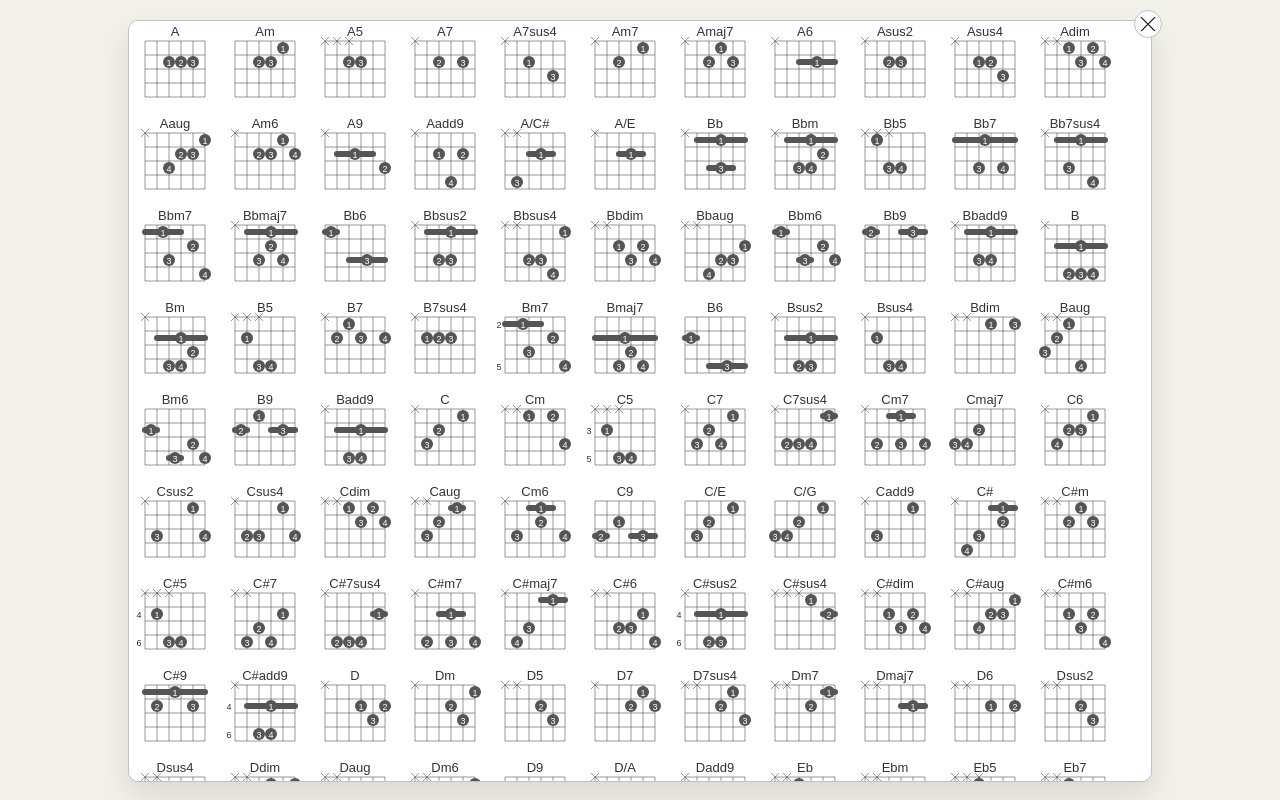
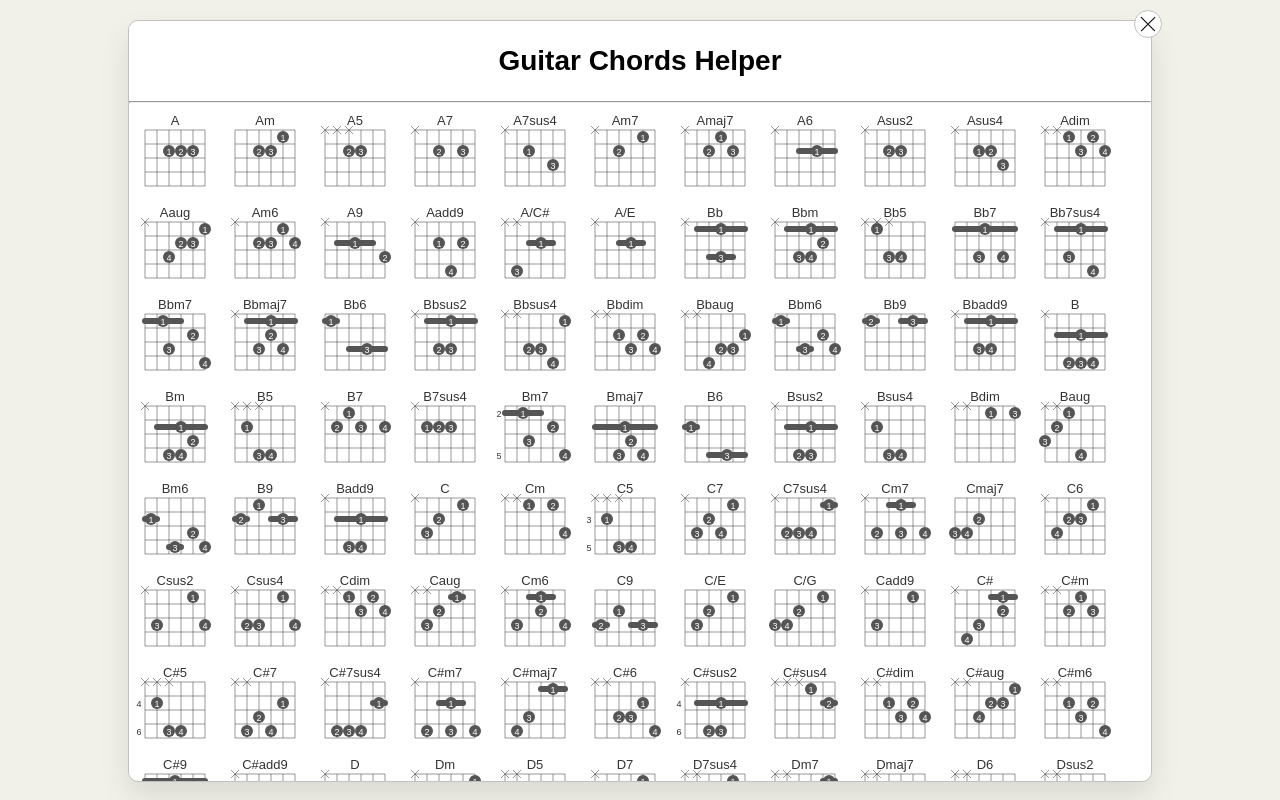
Before and after one commit to haixiangyan/guitar-tabs-editor, a React (Create React App) app: page / in a window 1280 px wide. Both pictures are taken after a click on the element "Tips". Built offline with nearby package versions, Linux system fonts and the light colour scheme.

Commit message:
Add title to Helper component

```diff
--- a/src/App.js
+++ b/src/App.js
@@ -52,14 +52,9 @@
     });
   };
 
-  // Save this tab
-  save = () => {
-    alert('This tab is saved!');
-  };
-
-  // Reset this tab
-  reset = () => {
-    alert('The draft is reset!');
+  // Download as a pdf
+  download = () => {
+    alert('The draft is download!');
   };
 
   render() {
@@ -76,7 +71,7 @@
           <HeaderForm
             form={headerForm}
             onChange={this.handleHeaderForm}
-            save={this.save}
+            download={this.download}
             tips={this.toggleHelper}>
           </HeaderForm>
         </header>
--- a/src/components/Editor/Editor.jsx
+++ b/src/components/Editor/Editor.jsx
@@ -13,7 +13,12 @@
   onChange = (event) => {
     // Emit form to APP component
     this.props.onChange(event.target.value);
-  }
+  };
+
+  // Ref
+  textAreaRef = (textArea) => {
+    this.textArea = textArea;
+  };
 
   render() {
     const {
@@ -23,11 +28,14 @@
     return (
       <div className="ge-editor">
         <TextArea
+          textAreaRef={this.textAreaRef}
           name="editor"
           value={form.content}
           className="ge-editor-textarea"
           onChange={this.onChange}>
         </TextArea>
+
+        {/*<div className="ge-editor-hint">Hello World</div>*/}
       </div>
     )
   }
--- a/src/components/HeaderForm/HeaderForm.jsx
+++ b/src/components/HeaderForm/HeaderForm.jsx
@@ -1,4 +1,4 @@
-import React, { Component } from 'react';
+import React, {Component} from 'react';
 import PropTypes from 'prop-types';
 
 // Import react-switch
@@ -7,7 +7,7 @@
 // Import custom components
 import Button from '../Button/Button';
 import Input from '../Input/Input';
-import { checkedIcon, uncheckedIcon } from './SwitchIcon';
+import {checkedIcon, uncheckedIcon} from './SwitchIcon';
 
 // Import custom styles
 import './styles.css';
@@ -21,7 +21,7 @@
       ...this.props.form,
       [event.target.name]: event.target.value
     });
-  }
+  };
 
   // Switch handler
   onSwitchChange = (isEmbedChord) => {
@@ -29,18 +29,18 @@
       ...this.props.form,
       isEmbedChord
     })
-  }
+  };
 
   render() {
     const {
       form,
-      save,
+      download,
       tips
     } = this.props;
 
     return (
       <div className="ge-header-form">
-        <form >
+        <form>
           <Input
             name="song"
             value={form.song}
@@ -66,6 +66,14 @@
         </form>
 
         <div className="ge-operation">
+          <a className="ge-github" rel="noopener noreferrer" href="https://github.com/Haixiang6123/Guitar-Editor" target="_blank">
+            <svg height="28" viewBox="0 0 16 16" version="1.1" width="32"
+                 aria-hidden="true">
+              <path fillRule="evenodd"
+                    d="M8 0C3.58 0 0 3.58 0 8c0 3.54 2.29 6.53 5.47 7.59.4.07.55-.17.55-.38 0-.19-.01-.82-.01-1.49-2.01.37-2.53-.49-2.69-.94-.09-.23-.48-.94-.82-1.13-.28-.15-.68-.52-.01-.53.63-.01 1.08.58 1.23.82.72 1.21 1.87.87 2.33.66.07-.52.28-.87.51-1.07-1.78-.2-3.64-.89-3.64-3.95 0-.87.31-1.59.82-2.15-.08-.2-.36-1.02.08-2.12 0 0 .67-.21 2.2.82.64-.18 1.32-.27 2-.27.68 0 1.36.09 2 .27 1.53-1.04 2.2-.82 2.2-.82.44 1.1.16 1.92.08 2.12.51.56.82 1.27.82 2.15 0 3.07-1.87 3.75-3.65 3.95.29.25.54.73.54 1.48 0 1.07-.01 1.93-.01 2.2 0 .21.15.46.55.38A8.013 8.013 0 0 0 16 8c0-4.42-3.58-8-8-8z"/>
+            </svg>
+          </a>
+
           <Switch
             width={75}
             className="ge-embedchord-switch"
@@ -79,8 +87,8 @@
           <Button
             style={styles.offsetRight}
             type="primary"
-            onClick={save}>
-            Save
+            onClick={download}>
+            Download
           </Button>
 
           <Button
@@ -96,15 +104,18 @@
 
 HeaderForm.propTypes = {
   onChange: PropTypes.func,
-  save: PropTypes.func,
+  download: PropTypes.func,
   tips: PropTypes.func,
   form: PropTypes.object
 };
 
 HeaderForm.defaultProps = {
-  onChange: () => {},
-  save: () => {},
-  tips: () => {},
+  onChange: () => {
+  },
+  download: () => {
+  },
+  tips: () => {
+  },
   form: {
     song: '',
     singer: '',
--- a/src/components/HeaderForm/styles.css
+++ b/src/components/HeaderForm/styles.css
@@ -22,3 +22,15 @@
   display: flex;
   align-items: center;
 }
+
+.ge-github {
+  margin-right: 10px;
+  display: flex;
+  align-items: center;
+  border-radius: 50%;
+  transition: .5s box-shadow;
+}
+
+.ge-github:hover {
+  box-shadow: 0 5px 50px silver;
+}
--- a/src/components/Helper/Helper.jsx
+++ b/src/components/Helper/Helper.jsx
@@ -19,6 +19,8 @@
     return (
       <div className="ge-helper">
         <div className="ge-helper-chords">
+          <h1>Guitar Chords Helper</h1>
+          <hr/>
           {
             chords.map((chord) => (
               <Chord key={chord.name} chord={chord}/>
--- a/src/components/Helper/styles.css
+++ b/src/components/Helper/styles.css
@@ -19,6 +19,10 @@
     border: 1px solid silver;
 }
 
+.ge-helper-chords h1 {
+    text-align: center;
+}
+
 /*Cancel button styles*/
 .ge-helper-cancel-btn {
     padding: 3px;
--- a/src/components/TextArea/TextArea.jsx
+++ b/src/components/TextArea/TextArea.jsx
@@ -11,7 +11,8 @@
       name,
       style,
       className,
-      onChange
+      onChange,
+      textAreaRef
     } = this.props;
 
     // Add one space if it has a className value
@@ -19,6 +20,7 @@
 
     return (
       <textarea
+        ref={textAreaRef}
         value={value}
         name={name}
         style={style}
@@ -37,6 +39,7 @@
   style: PropTypes.object,
   className: PropTypes.string,
   onChange: PropTypes.func,
+  textAreaRef: PropTypes.func
 };
 
 TextArea.defaultProps = {
@@ -46,5 +49,6 @@
   rows: 10,
   style: {},
   className: '',
-  onChange: () => {}
+  onChange: () => {},
+  textAreaRef: () => {}
 }
```
